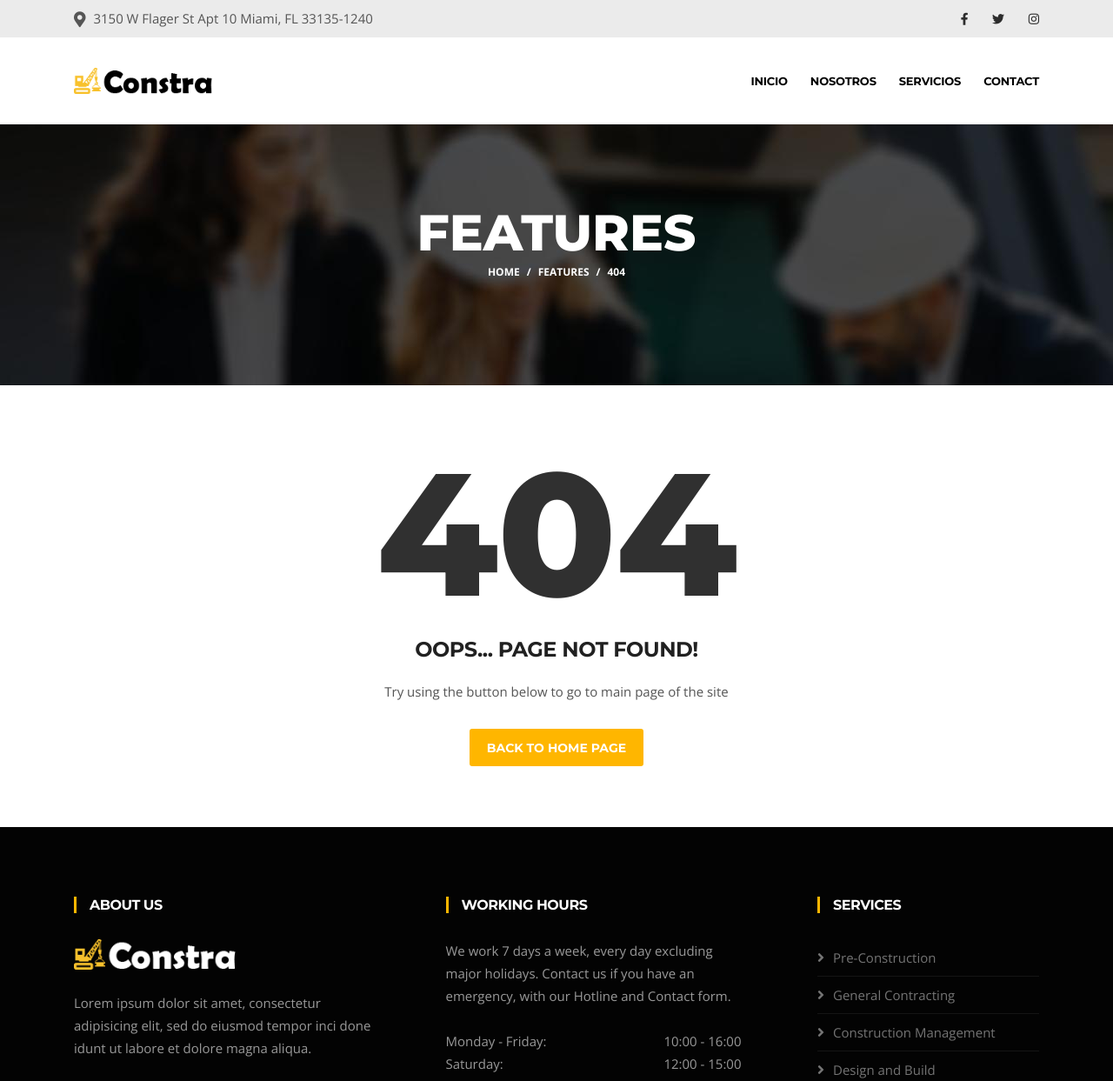
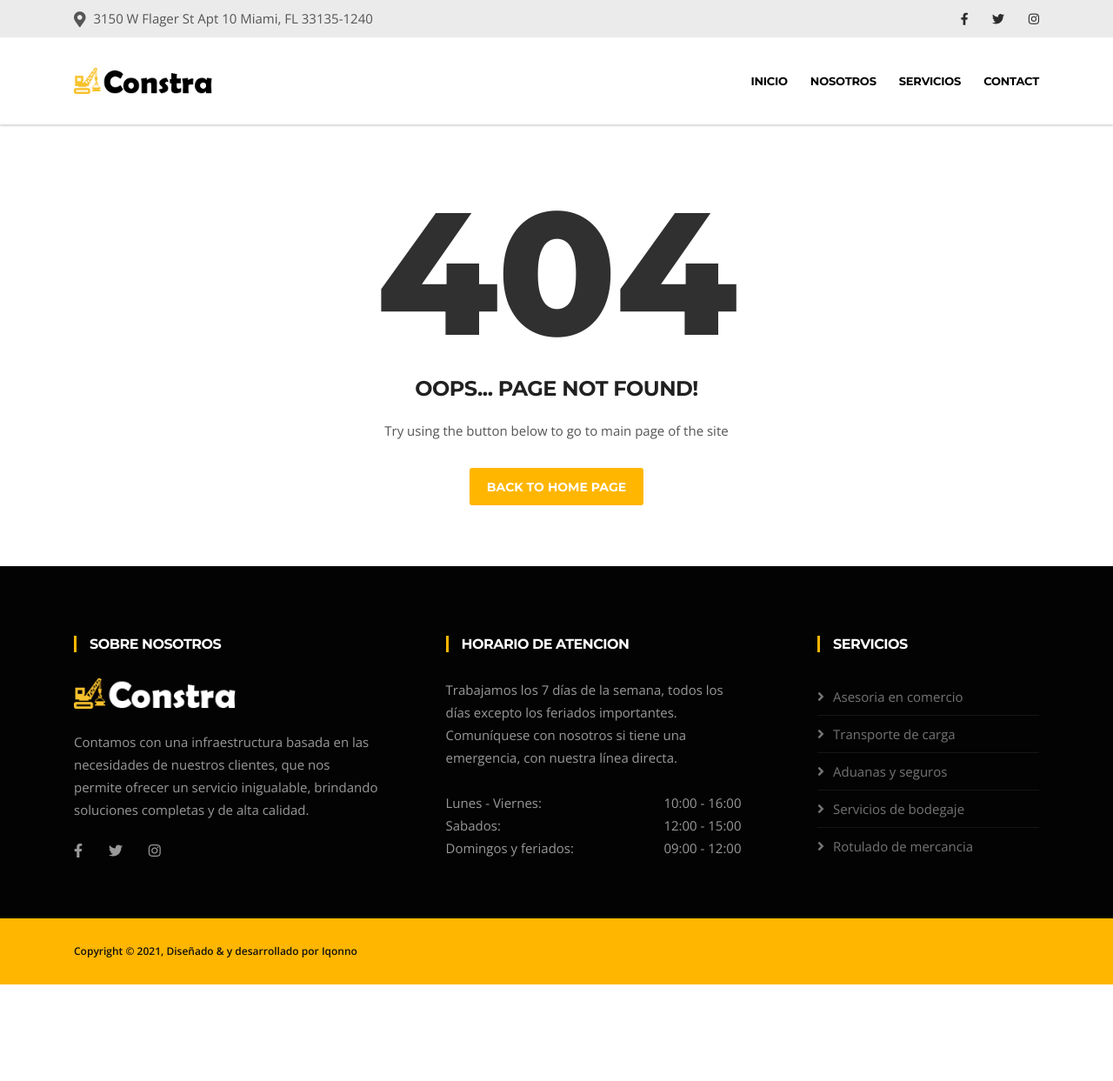
Before and after one commit to brayandiazc/jvainvestment, a plain HTML site: page 404.html in a window 1280 px wide. Shown: the top 1243 px of the page at 87% size. After the commit the page ends 1132 px from the top, so only its background shows below. Drawn offline with nearby package versions, Linux system fonts and the light colour scheme; some packages are replaced by stand-ins of ours.

Commit message:
edit 404 page

```diff
--- a/404.html
+++ b/404.html
@@ -108,26 +108,6 @@
   <!--/ Navigation end -->
 </header>
 <!--/ Header end -->
-<div id="banner-area" class="banner-area" style="background-image:url(images/banner/banner1.jpg)">
-  <div class="banner-text">
-    <div class="container">
-        <div class="row">
-          <div class="col-lg-12">
-              <div class="banner-heading">
-                <h1 class="banner-title">Features</h1>
-                <nav aria-label="breadcrumb">
-                    <ol class="breadcrumb justify-content-center">
-                      <li class="breadcrumb-item"><a href="#">Home</a></li>
-                      <li class="breadcrumb-item"><a href="#">Features</a></li>
-                      <li class="breadcrumb-item active" aria-current="page">404</li>
-                    </ol>
-                </nav>
-              </div>
-          </div><!-- Col end -->
-        </div><!-- Row end -->
-    </div><!-- Container end -->
-  </div><!-- Banner text end -->
-</div><!-- Banner area end -->
 
 <section id="main-container" class="main-container">
   <div class="container">
@@ -158,10 +138,9 @@
     <div class="container">
       <div class="row justify-content-between">
         <div class="col-lg-4 col-md-6 footer-widget footer-about">
-            <h3 class="widget-title">About Us</h3>
+          <h3 class="widget-title">Sobre nosotros</h3>
           <img loading="lazy" class="footer-logo" src="images/footer-logo.png" alt="Constra">
-            <p>Lorem ipsum dolor sit amet, consectetur adipisicing elit, sed do eiusmod tempor inci done idunt ut
-              labore et dolore magna aliqua.</p>
+          <p>Contamos con una infraestructura basada en las necesidades de nuestros clientes, que nos permite ofrecer un servicio inigualable, brindando soluciones completas y de alta calidad.</p>
           <div class="footer-social">
             <ul>
               <li><a href="https://facebook.com/themefisher" aria-label="Facebook"><i
@@ -170,30 +149,28 @@
               </li>
               <li><a href="https://instagram.com/themefisher" aria-label="Instagram"><i
                     class="fab fa-instagram"></i></a></li>
-
             </ul>
           </div><!-- Footer social end -->
         </div><!-- Col end -->
 
         <div class="col-lg-4 col-md-6 footer-widget mt-5 mt-md-0">
-            <h3 class="widget-title">Working Hours</h3>
+          <h3 class="widget-title">Horario de atencion</h3>
           <div class="working-hours">
-              We work 7 days a week, every day excluding major holidays. Contact us if you have an emergency, with our
-              Hotline and Contact form.
-              <br><br> Monday - Friday: <span class="text-right">10:00 - 16:00 </span>
-              <br> Saturday: <span class="text-right">12:00 - 15:00</span>
-              <br> Sunday and holidays: <span class="text-right">09:00 - 12:00</span>
+            Trabajamos los 7 días de la semana, todos los días excepto los feriados importantes. Comuníquese con nosotros si tiene una emergencia, con nuestra línea directa.
+            <br><br> Lunes - Viernes: <span class="text-right">10:00 - 16:00 </span>
+            <br> Sabados: <span class="text-right">12:00 - 15:00</span>
+            <br> Domingos y feriados: <span class="text-right">09:00 - 12:00</span>
           </div>
         </div><!-- Col end -->
 
         <div class="col-lg-3 col-md-6 mt-5 mt-lg-0 footer-widget">
-            <h3 class="widget-title">Services</h3>
+          <h3 class="widget-title">Servicios</h3>
           <ul class="list-arrow">
-              <li><a href="service-single.html">Pre-Construction</a></li>
-              <li><a href="service-single.html">General Contracting</a></li>
-              <li><a href="service-single.html">Construction Management</a></li>
-              <li><a href="service-single.html">Design and Build</a></li>
-              <li><a href="service-single.html">Self-Perform Construction</a></li>
+            <li><a href="services.html">Asesoria en comercio</a></li>
+            <li><a href="services.html">Transporte de carga</a></li>
+            <li><a href="services.html">Aduanas y seguros</a></li>
+            <li><a href="services.html">Servicios de bodegaje</a></li>
+            <li><a href="services.html">Rotulado de mercancia</a></li>
           </ul>
         </div><!-- Col end -->
       </div><!-- Row end -->
@@ -210,8 +187,6 @@
               </script>, Diseñado &amp; y desarrollado por <a href="#">Iqonno</a></span>
           </div>
         </div>
-
-
       </div><!-- Row end -->
 
       <div id="back-to-top" data-spy="affix" data-offset-top="10" class="back-to-top position-fixed">
```
Lines whose indentation alone changed are shown as unchanged.
